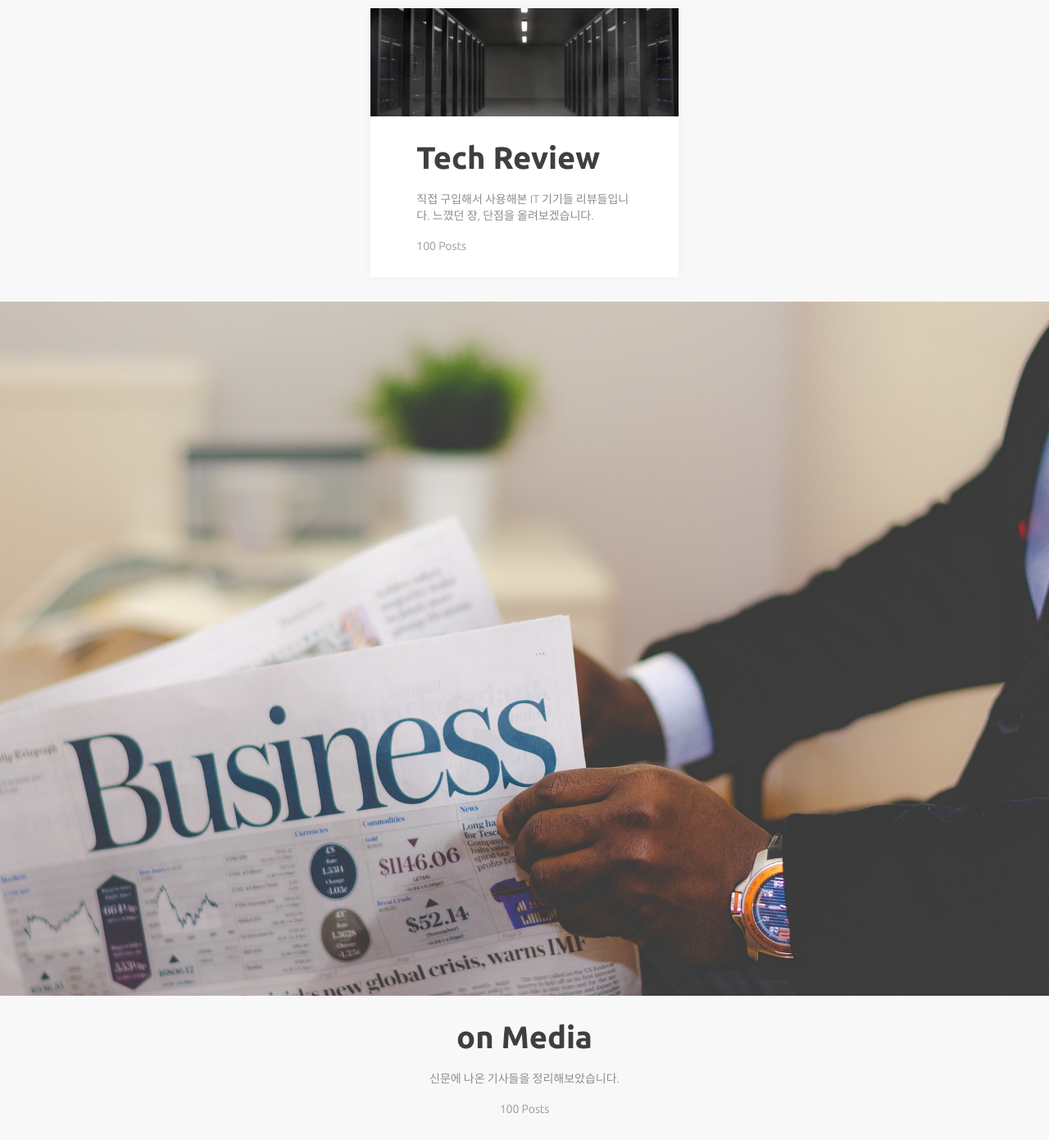
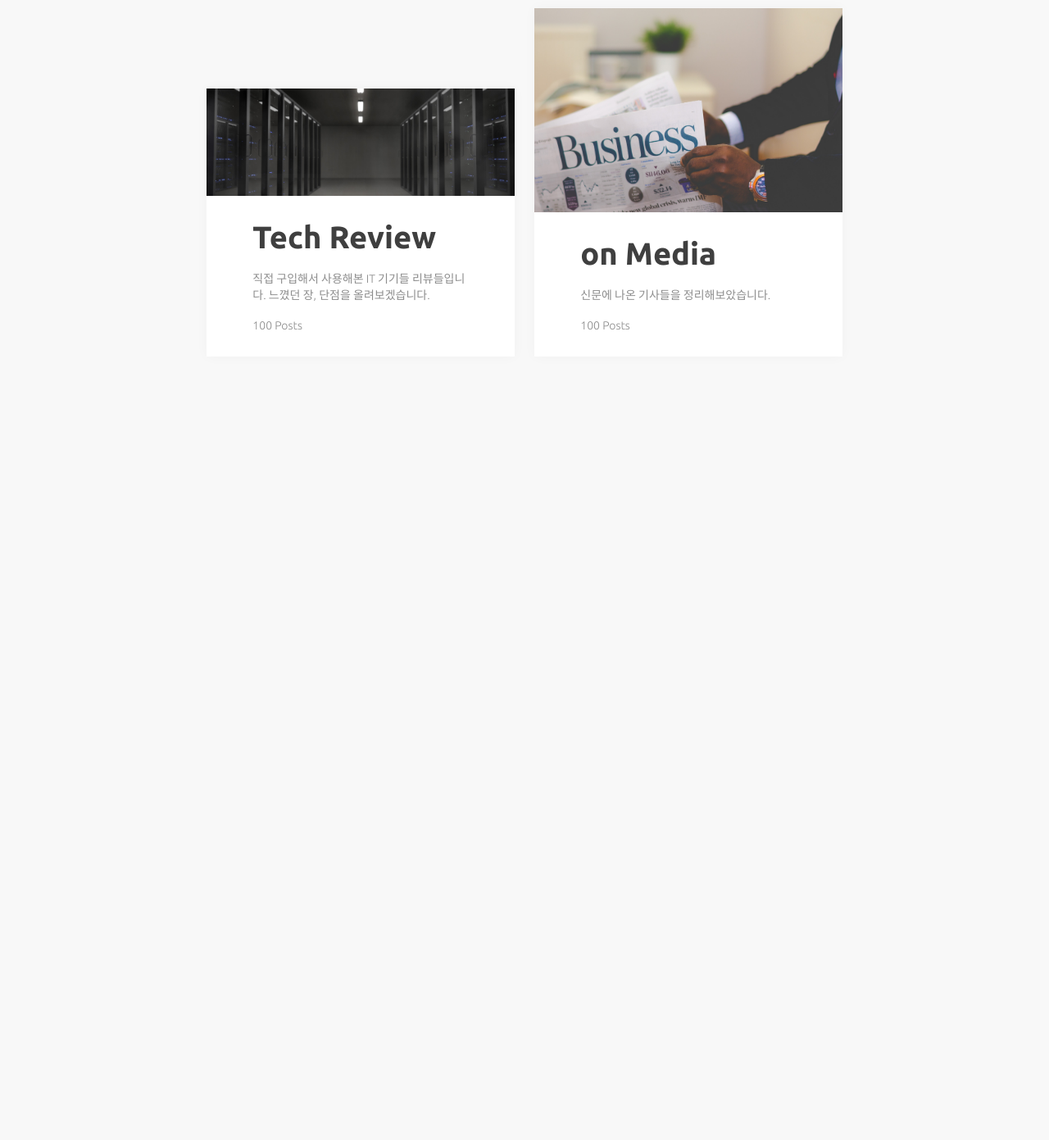
Before and after one commit to iknowSteven/iknowSteven.github.io, a Jekyll site: the page built from index.md, in a window 1280 px wide. Shown: the part 2112-3503 px from the top of the page at 82% size. Built offline with Jekyll 4.4.1, drawn with Linux system fonts in a browser that asks for light colours; our own code applies the rules of GitHub Pages for plain Markdown files; after the commit the page ends 2577 px from its top, so only the background shows below that.

Commit message:
no message

```diff
--- a/_includes/countdown/Media.html
+++ b/_includes/countdown/Media.html
@@ -6,7 +6,7 @@
     <link rel="stylesheet" type="text/css" href="../../assets/css/countdown.css">
 </head>
 <body>
-    <div>
+    <div class="countdown_container_white" id="Media">
         <img src="../../images/home/News.jpg" class="countdown_container_white_img">
         <h3 class="countdown_remain"></h3>
         <h1 class="countdown_container_white_title">on Media</h1>
```
